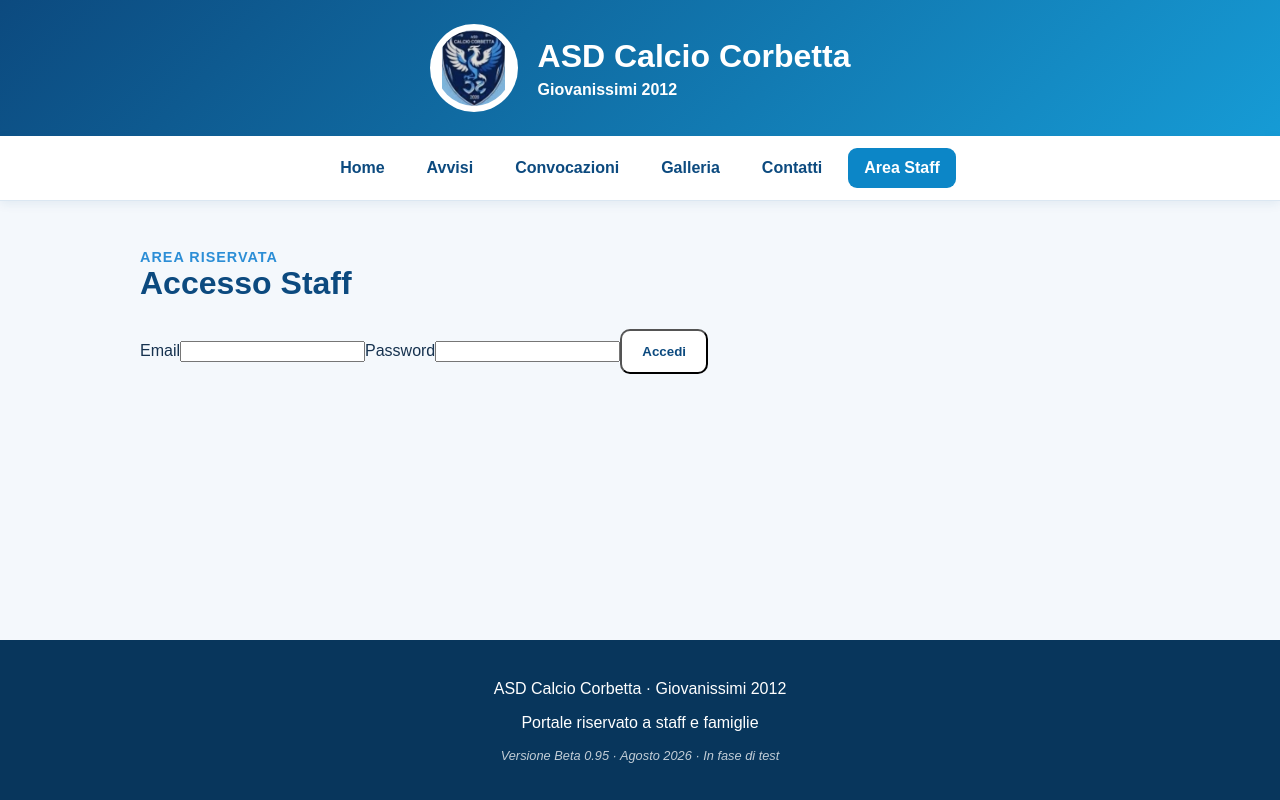
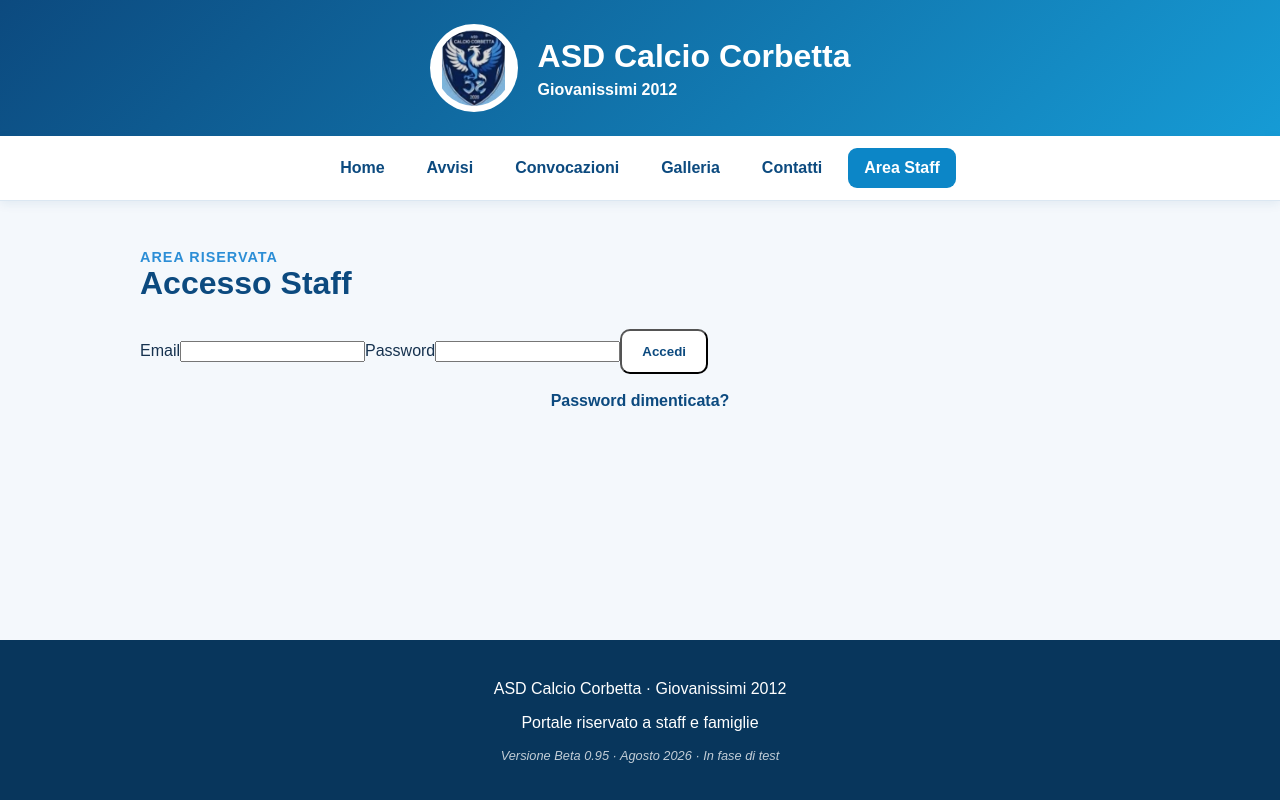
Before and after one commit to pierluigi79/asd-corbetta-giovanissimi-2012, a React (Vite) app: page /login-staff in a window 1280 px wide. Built offline with nearby package versions, Linux system fonts and the light colour scheme; no server answers.

Commit message:
Aggiunto collegamento recupero password

```diff
--- a/src/App.css
+++ b/src/App.css
@@ -901,3 +901,17 @@
   background: #f3f3f3;
   color: #666;
 }
+.login-help {
+  text-align: center;
+  margin-top: 18px;
+}
+
+.login-help a {
+  color: #0c4a7f;
+  font-weight: 600;
+  text-decoration: none;
+}
+
+.login-help a:hover {
+  text-decoration: underline;
+}
--- a/src/pages/LoginStaff.jsx
+++ b/src/pages/LoginStaff.jsx
@@ -63,6 +63,9 @@
           <button className="button button-primary" type="submit">
             {caricamento ? "Accesso in corso..." : "Accedi"}
           </button>
+          <p className="login-help">
+  <a href="#">Password dimenticata?</a>
+</p>
         </form>
       </div>
     </section>
```
